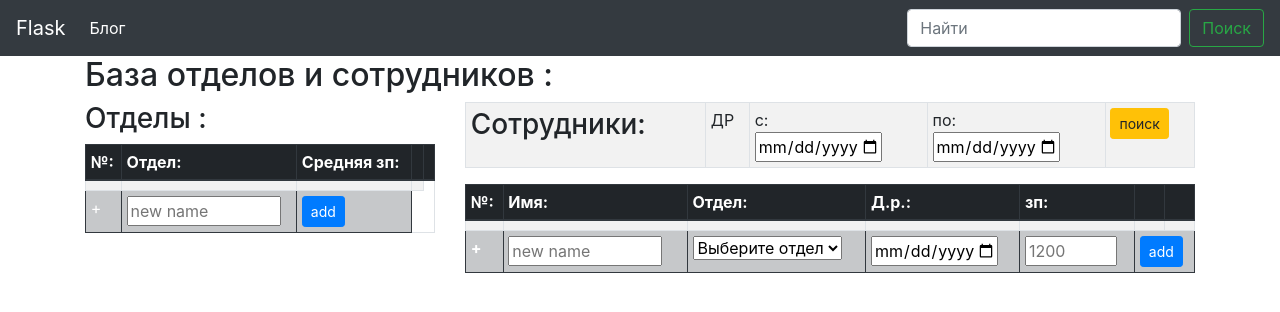
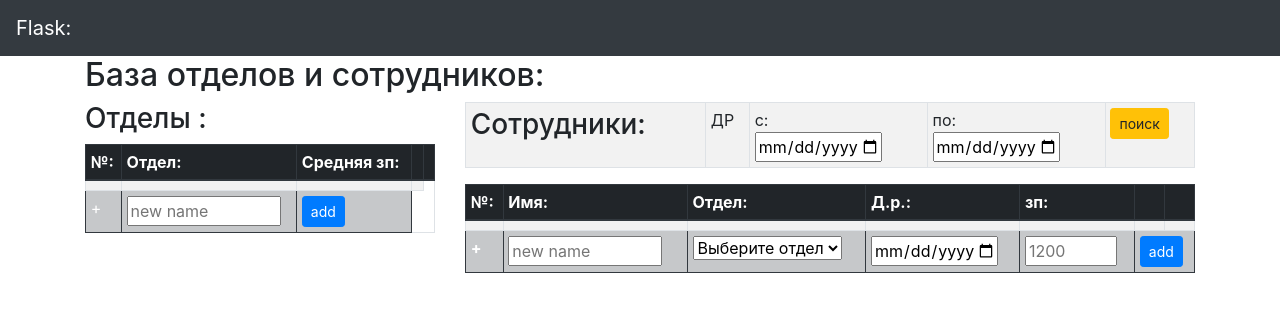
Before and after one commit to AlexKhvostov/project, a Flask app: page / in a window 1280 px wide. Shown: the top 312 px of the page. Run offline with Flask 2, Linux system fonts and the light colour scheme; data that the repository does not hold is empty; some libraries are stand-ins or nearby versions.

Commit message:
02.07 stim worked 2 app.

```diff
--- a/web_app/templates/base.html
+++ b/web_app/templates/base.html
@@ -14,24 +14,7 @@
 </head>
 <body>
 <nav class="navbar navbar-expand-lg navbar-dark bg-dark">
-    <a class="navbar-brand" href="{{ url_for('index') }}">Flask</a>
-    <button class="navbar-toggler" type="button" data-toggle="collapse" data-target="#navbarSupportedContent" aria-controls="navbarSupportedContent" aria-expanded="false" aria-label="Toggle navigation">
-       <span class="navbar-toggler-icon"></span>
-    </button>
-
-    <div class="collapse navbar-collapse" id="navbarSupportedContent">
-        <ul class="navbar-nav mr-auto">
-            <li class="nav-item active">
-                <a class="nav-link" href="{{ url_for('index') }}">Блог <span class="sr-only">(current)</span></a>
-            </li>
-
-        </ul>
-        <form class="form-inline my-2 my-lg-0" method="get">
-            <input class="form-control mr-sm-2" type="search" placeholder="Найти" aria-label="Найти" name="q" value="{{ request.args.get('q', '') }}">
-            <button class="btn btn-outline-success my-2 my-sm-0" type="submit">Поиск</button>
-        </form>
-
-    </div>
+    <a class="navbar-brand" href="{{ url_for('index') }}">Flask: </a>
 </nav>
 
 <div class="container" style="width: 1400px">
--- a/web_app/templates/index.html
+++ b/web_app/templates/index.html
@@ -8,7 +8,7 @@
 
 
 {% block content_title %}
-    База отделов и сотрудников :
+   База отделов и сотрудников:
 {% endblock %}
 
 
```
Also changed, not shown: 3 other files.
